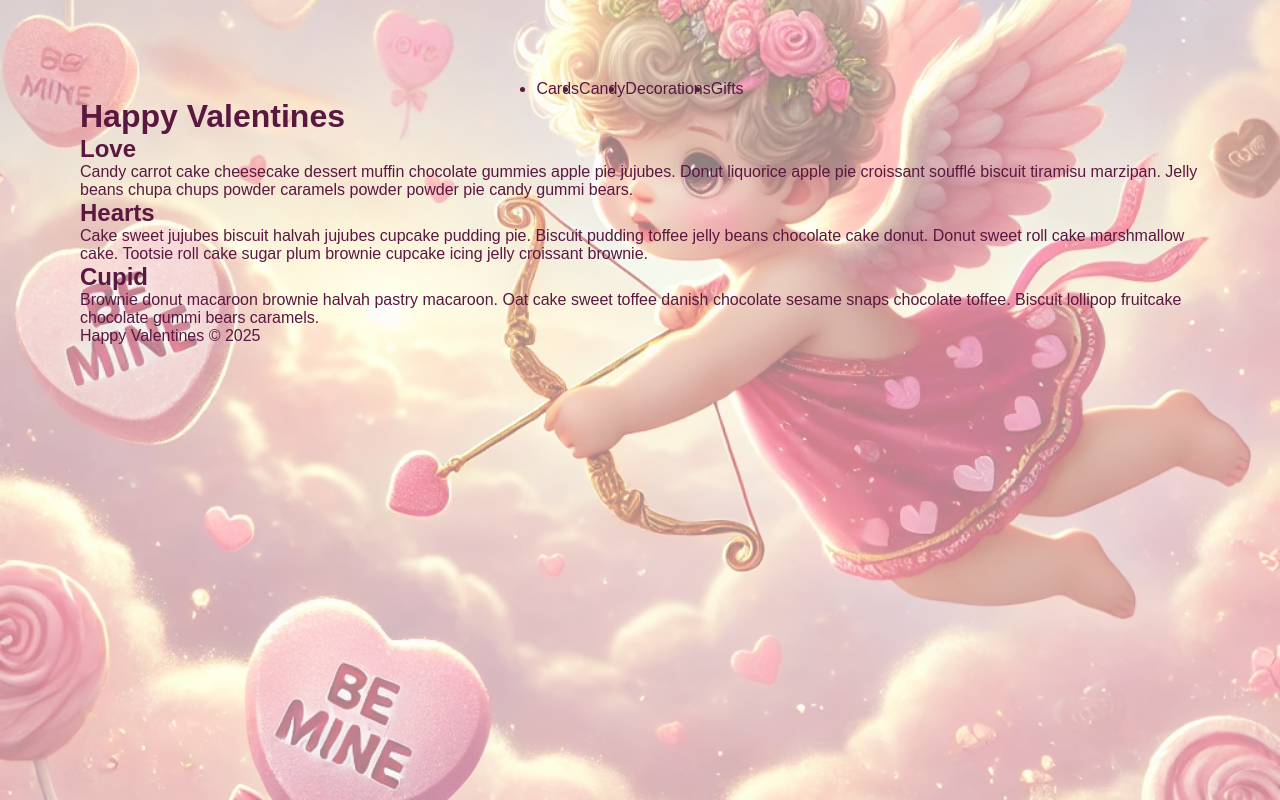
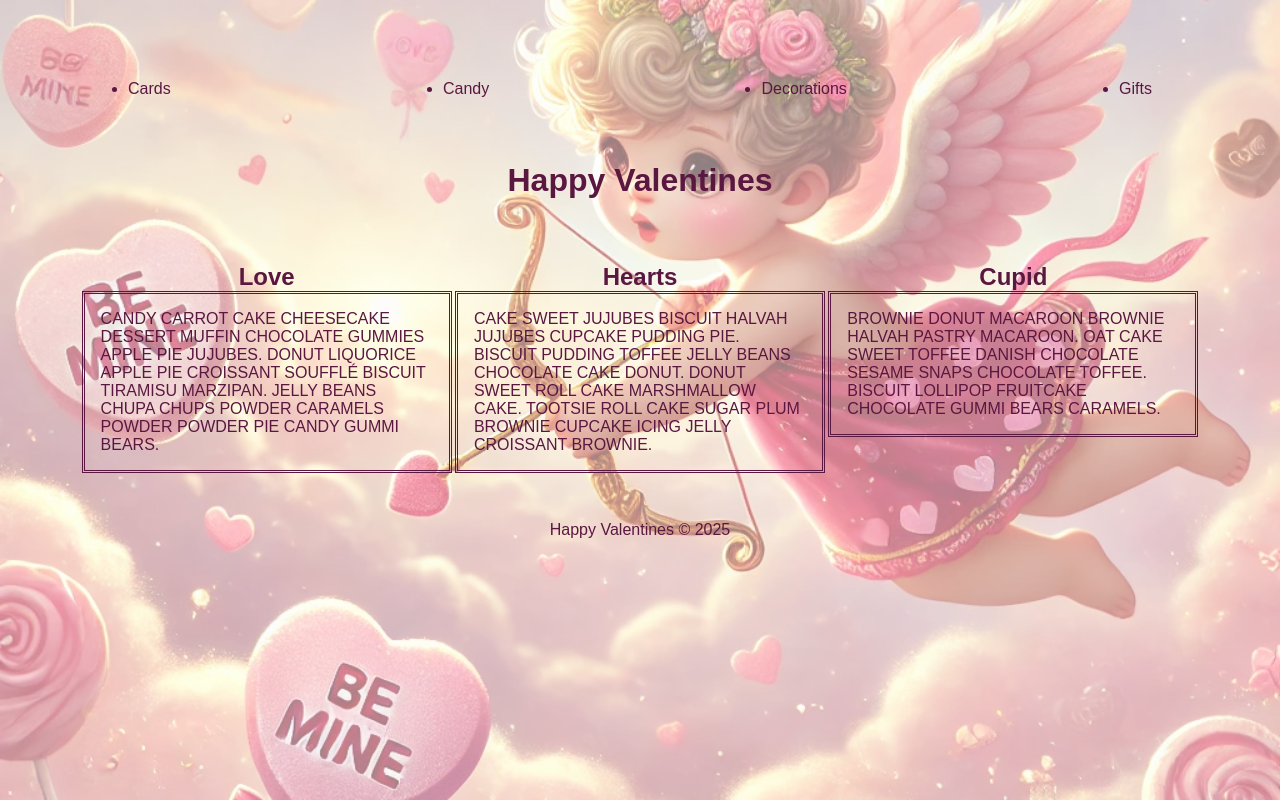
Before and after one commit to koonbeast/WDD130, a plain HTML site: page ice/valentines/index.html in a window 1280 px wide. Drawn offline with Linux system fonts and the light colour scheme.

Commit message:
finished ice VDay

```diff
--- a/ice/valentines/styles/styles.css
+++ b/ice/valentines/styles/styles.css
@@ -7,9 +7,8 @@ nav ul {
     display: flex;
     justify-content: center;
     align-items: stretch;
-}
-nav ul li {
-    text-decoration:none;
+    justify-content: space-between;
+    padding: 0 3em;
 }
 
 body {
@@ -32,3 +31,30 @@ main img {
     height: 100vh;
     z-index: -1;
 }
+
+main {
+    display: grid;
+    grid-template-columns: 1fr 1fr 1fr;
+}
+
+main h1 {
+    text-align: center;
+    margin: 2em 0;
+    grid-area: 1 / 1 / 2 / 4;
+}
+
+main section h2 {
+    text-align: center;
+}
+
+main section p {
+    padding: 1em;
+    border:double;
+    margin: 0 .1em;
+    text-transform: uppercase;
+}
+
+footer {
+    margin-top: 3em;
+    text-align: center;
+}
```
